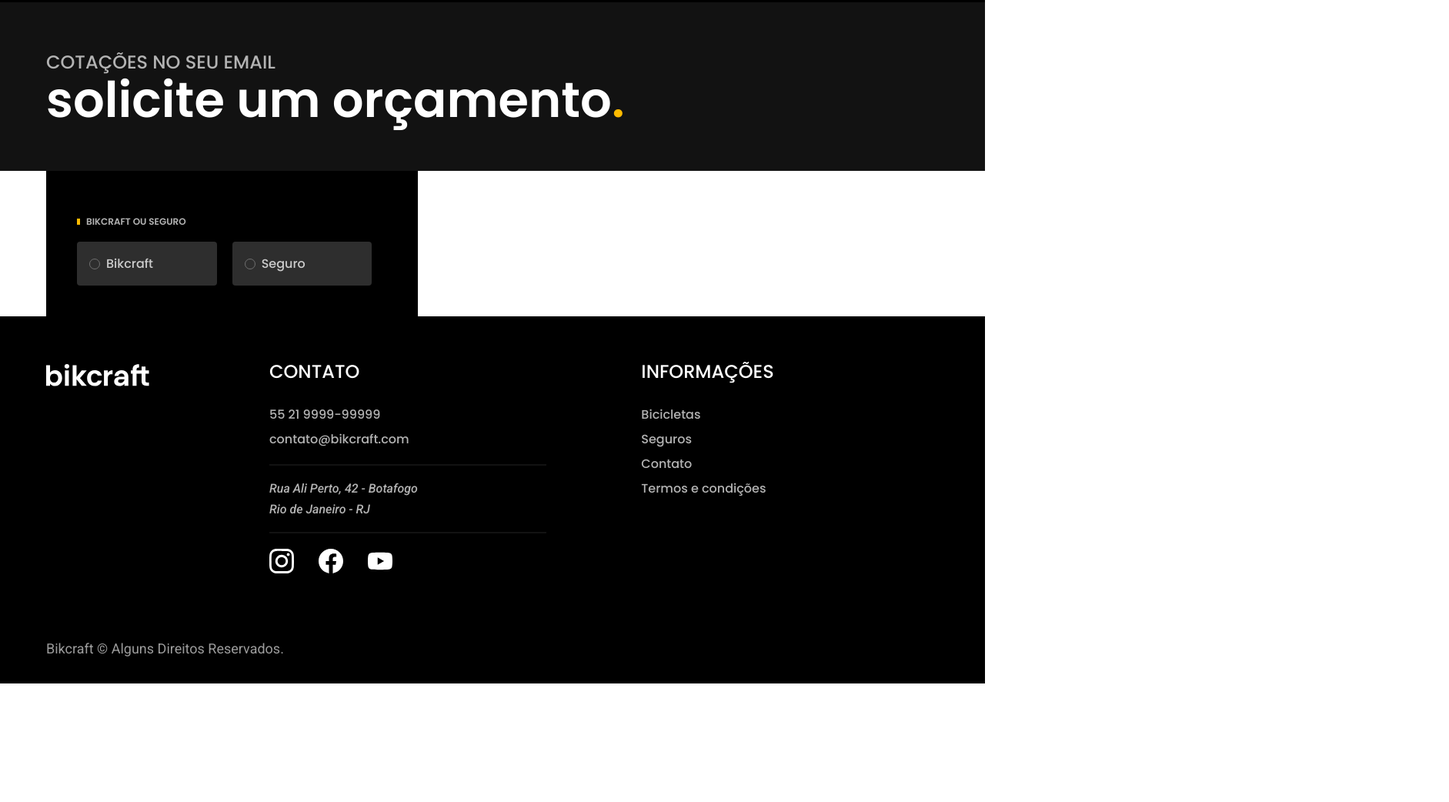
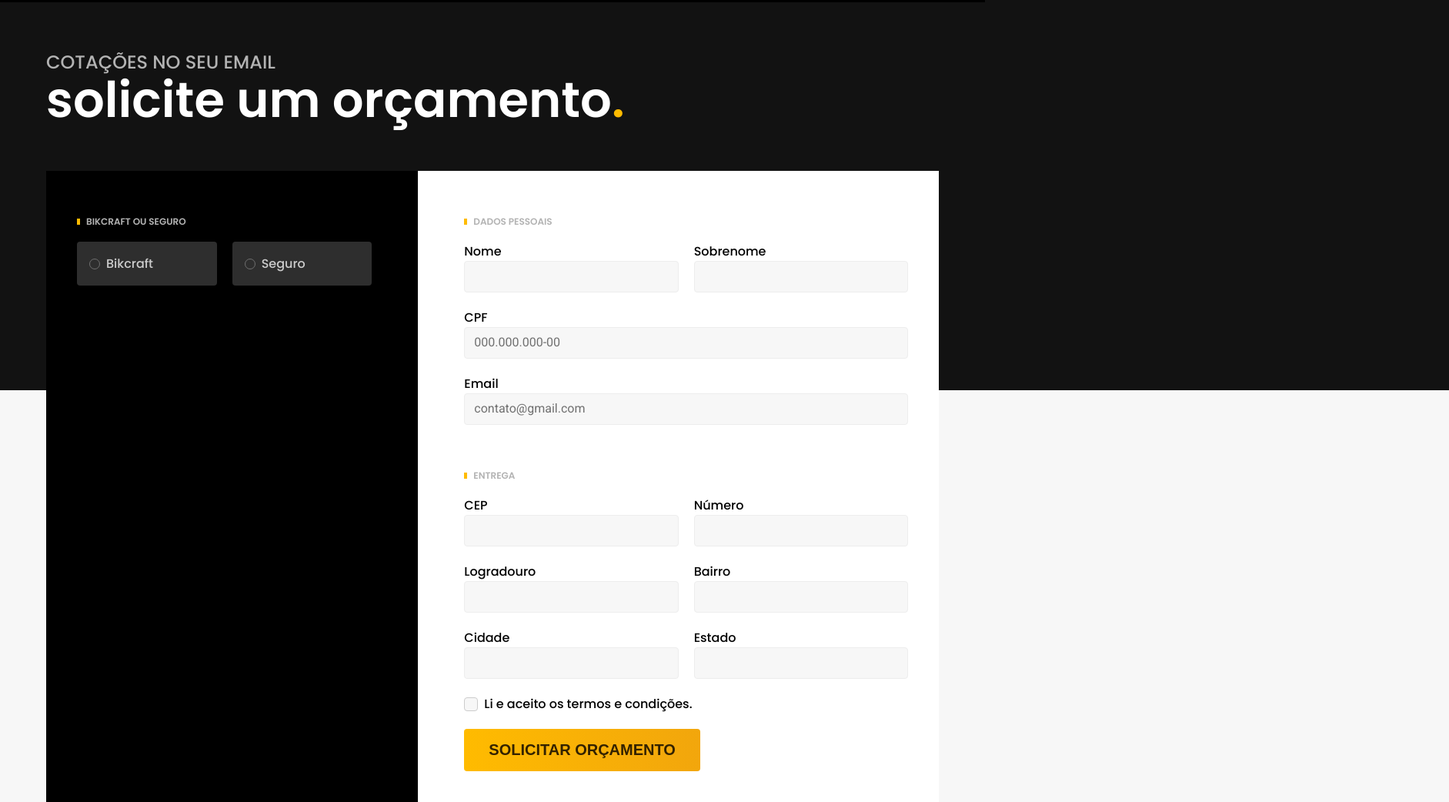
Before and after one commit to DevMatheusUSBR/Bikcraft-copia, a plain HTML site: page html/orcamento.html in a window 1280 px wide. Shown: the part 93-1135 px from the top of the page at 77% size, 1883 px wide, since content can reach past the window. Before the commit the page ends 981 px from the top, so only its background shows below. Drawn offline with Linux system fonts and the light colour scheme.

Commit message:
Finalizando página de orçamento

```diff
--- a/html/orcamento.html
+++ b/html/orcamento.html
@@ -8,7 +8,7 @@
     <title>Orçamento</title>
 </head>
 
-<body>
+<body id="pagina-orcamento">
     <header class="header bg-12">
         <div class="container">
             <a href="../index.html"><img src="../assets/img/bikcraft.svg" alt="Logo da Bikcraft"></a>
@@ -29,9 +29,9 @@
         </section>
         <!-- Formulário -->
         <section class="orcamento container">
-            <form action="#" class="orcamento-formulario">
+            <form action="#" class="orcamento-formulario bg-12">
                 <!-- Formulário escolha -->
-                <div class="orcamento-formulario_tipo bg-12">
+                <div class="orcamento-formulario_tipo">
                     <h2>Bikcraft ou Seguro</h2>
 
                     <input type="radio" name="tipo" value="bikcraft" id="bikcraft">
@@ -45,7 +45,7 @@
                         <h2>Escolha a sua:</h2>
 
                         <input type="radio" name="bikcraft" value="Nimbus Stark" id="nimbus">
-                        <label for="nimbus">Nimbus Stark <span>R$ 4999</span></label>
+                        <label for="nimbus">Nimbus Stark <span class="none">R$ 4999</span></label>
                         <div class="orcamento-bikcraft_conteudo none">
                             <ul>
                                 <li><img src="../assets/img/icones/eletrica.svg" alt="ícone de motor elétrico">Motor
@@ -61,7 +61,7 @@
                         </div>
 
                         <input type="radio" name="bikcraft" value="Magic Might" id="magic">
-                        <label for="magic">Magic Might <span>R$ 2499</span></label>
+                        <label for="magic">Magic Might <span class="none">R$ 2499</span></label>
                         <div class="orcamento-bikcraft_conteudo none">
                             <ul>
                                 <li><img src="../assets/img/icones/eletrica.svg" alt="ícone de motor elétrico">Motor
@@ -77,7 +77,7 @@
                         </div>
 
                         <input type="radio" name="bikcraft" value="Nebula Cosmic" id="nebula">
-                        <label for="nebula">Nebula Cosmic <span>R$ 3999</span></label>
+                        <label for="nebula">Nebula Cosmic <span class="none">R$ 3999</span></label>
                         <div class="orcamento-bikcraft_conteudo none">
                             <ul>
                                 <li><img src="../assets/img/icones/eletrica.svg" alt="ícone de motor elétrico">Motor
@@ -100,13 +100,80 @@
                         <h2>Escolha o plano:</h2>
 
                         <input type="radio" name="seguro" value="Prata" id="prata">
-                        <label for="prata">Prata <span>R$ 199/mês</span></label>
+                        <label for="prata">Prata <span class="none">R$ 199/mês</span></label>
 
                         <input type="radio" name="seguro" value="ouro" id="ouro">
-                        <label for="ouro">Ouro <span>R$ 299/mês</span></label>
+                        <label for="ouro">Ouro <span class="none">R$ 299/mês</span></label>
 
                     </div>
 
+                </div>
+
+                <div class="orcamento-formulario_preencher bg-00">
+                    <div class="formulario-preencher_dados">
+                        <h2>Dados Pessoais</h2>
+
+                        <div>
+                            <label for="nome">Nome</label>
+                            <input type="text" id="nome" name="nome">
+                        </div>
+
+                        <div>
+                            <label for="sobrenome">Sobrenome</label>
+                            <input type="text" id="sobrenome" name="sobrenome">
+                        </div>
+
+                        <div>
+                            <label for="cpf">CPF</label>
+                            <input type="text" id="cpf" name="cpf" maxlength="14" placeholder="000.000.000-00">
+                        </div>
+
+                        <div>
+
+                            <label for="email">Email</label>
+                            <input type="email" id="email" name="email" placeholder="contato@gmail.com">
+                        </div>
+                    </div>
+                    <div class="formulario-preencher_entrega">
+                        <h2>Entrega</h2>
+
+                        <div>
+                            <label for="cep">CEP</label>
+                            <input type="text" id="cep" name="cep">
+                        </div>
+
+                        <div>
+                            <label for="numero">Número</label>
+                            <input type="number" id="numero" name="numero">
+                        </div>
+
+                        <div>
+                            <label for="logradourp">Logradouro</label>
+                            <input type="text" id="logradouro" name="logradouro">
+                        </div>
+
+                        <div>
+                            <label for="bairro">Bairro</label>
+                            <input type="text" id="bairro" name="bairro">
+                        </div>
+
+                        <div>
+                            <label for="cidade">Cidade</label>
+                            <input type="text" id="cidade" name="cidade">
+                        </div>
+
+                        <div>
+                            <label for="estado">Estado</label>
+                            <input type="text" id="estado" name="estado">
+                        </div>
+
+                        <div class="formulario-preencher_termos">
+                            <input type="checkbox" name="termos" id="termos" value="termos">
+                            <label class="c-12" for="termos">Li e aceito os termos e condições.</label>
+                        </div>
+
+                        <button class="botao">Solicitar Orçamento</button>
+                    </div>
                 </div>
             </form>
         </section>
--- a/styles/contato/main.css
+++ b/styles/contato/main.css
@@ -72,14 +72,6 @@
     width: 100%;
 }
 
-.formulario-preencher form input::placeholder,
-.formulario-preencher form textarea::placeholder {
-    color: var(--c-07);
-    font-family: 'Roboto', sans-serif;
-    font-size: 1rem;
-    font-weight: 400;
-}
-
 .formulario-preencher form button {
     border: none;
     grid-column: 1 / -1;
--- a/styles/global/global.css
+++ b/styles/global/global.css
@@ -54,3 +54,11 @@ img {
 img[src$=".jpg"] {
     border-radius: 4px;
 }
+
+input::placeholder,
+textarea::placeholder {
+    color: var(--c-07);
+    font-family: 'Roboto', sans-serif;
+    font-size: 1rem;
+    font-weight: 400;
+}
--- a/styles/orcamento/main.css
+++ b/styles/orcamento/main.css
@@ -1,3 +1,7 @@
+#pagina-orcamento {
+    background: linear-gradient(to bottom, var(--c-11) 600px, var(--c-01) 0);
+}
+
 /* Layout principal */
 .orcamento-formulario {
     display: grid;
@@ -30,6 +34,7 @@
     grid-template-columns: repeat(2, 1fr);
     gap: 1.25rem;
     padding: 3.75rem 3.75rem 2.5rem 2.5rem;
+    align-self: start;
 }
 
 /* Inputs */
@@ -43,7 +48,7 @@
     color: var(--c-11);
 }
 
-.orcamento-formulario input:checked+label::before {
+.orcamento-formulario_tipo input:checked+label::before {
     box-shadow: inset 0 0 0 3px var(--c-00), inset 0 0 0 6px var(--c-06);
 }
 
@@ -54,6 +59,11 @@
     display: grid;
     grid-template-columns: 1fr;
     gap: 1.25rem;
+}
+
+.orcamento-formulario_bikcraft input:checked+label span,
+.orcamento-formulario_seguro input:checked+label span {
+    display: inline-block;
 }
 
 .orcamento-formulario_bikcraft input:checked+label+.orcamento-bikcraft_conteudo {
@@ -89,17 +99,6 @@
     border-radius: 50%;
 }
 
-/* Conteúdo Bikcrafts */
-/* .orcamento-bikcraft_conteudo {
-    background: var(--c-00);
-    padding: 1rem;
-    border-radius: 4px;
-    display: grid;
-    grid-template-columns: repeat(2, 1fr);
-    gap: 1rem;
-    align-items: center;
-} */
-
 .orcamento-bikcraft_conteudo ul {
     display: flex;
     flex-direction: column;
@@ -119,3 +118,94 @@
 .orcamento-bikcraft_conteudo li img {
     width: 16px;
 }
+
+/* Preencher formulario */
+.orcamento-formulario_preencher {
+    padding: 3.75rem 2.5rem 2.5rem 3.75rem;
+}
+
+/* Estilização geral */
+.formulario-preencher_dados,
+.formulario-preencher_entrega {
+    display: grid;
+    grid-template-columns: repeat(2, 1fr);
+    gap: 1.25rem;
+}
+
+.formulario-preencher_dados label,
+.formulario-preencher_entrega label {
+    font-weight: 500;
+    font-size: 1rem;
+}
+
+.formulario-preencher_dados input,
+.formulario-preencher_entrega input {
+    background: var(--c-01);
+    border: 1px solid var(--c-02);
+    padding: .75rem;
+    opacity: 100;
+    width: 100%;
+    border-radius: 4px;
+    position: static;
+    display: block;
+}
+
+/* Dados */
+.formulario-preencher_dados div:nth-child(n+4) {
+    grid-column: 1 / -1;
+}
+
+/* Entrega */
+.formulario-preencher_entrega {
+    margin-top: 3.75rem;
+}
+
+.formulario-preencher_termos {
+    grid-column: 1 / -1;
+}
+
+.formulario-preencher_termos input {
+    position: absolute;
+    opacity: 0;
+}
+
+.formulario-preencher_termos label {
+    display: flex;
+    align-items: center;
+    gap: .5rem;
+}
+
+.formulario-preencher_termos label::before {
+    content: '';
+    display: inline-block;
+    width: 16px;
+    height: 16px;
+    background: var(--c-01);
+    border-radius: 4px;
+    border: 1px solid var(--c-04);
+}
+
+.formulario-preencher_termos input:checked+label::before {
+    box-shadow: inset 0 0 0 3px var(--c-00), inset 0 0 0 16px var(--c-p1)
+}
+
+.formulario-preencher_entrega button {
+    grid-column: 1 / -1;
+    border: none;
+}
+
+@media (max-width: 800px) {
+    .orcamento-formulario {
+        grid-template-columns: 1fr;
+    }
+}
+
+@media (max-width: 460px) {
+
+    .orcamento-formulario_tipo,
+    .formulario-preencher_dados,
+    .formulario-preencher_entrega,
+    .orcamento-formulario_bikcraft input:checked+label+.orcamento-bikcraft_conteudo {
+        grid-template-columns: 1fr;
+    }
+}
```
